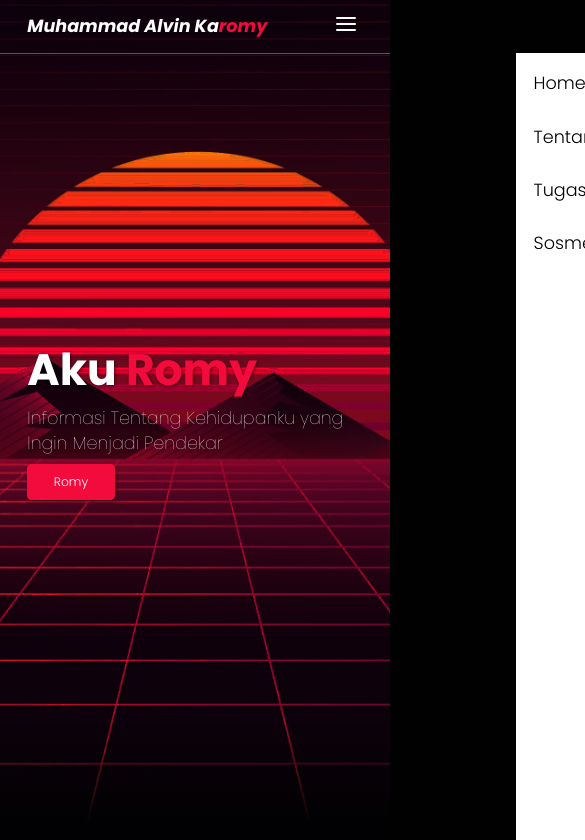
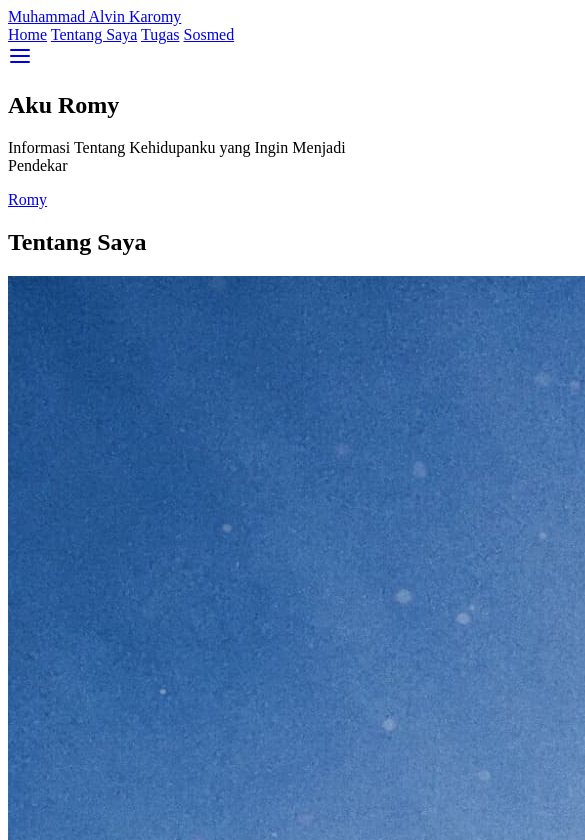
Before and after one commit to Romyyzhh/Muhammad-Alvin-Karomy-Website, a plain HTML site: page index.html in a window 390 px wide. Shown: the top 840 px of the page, 585 px wide, since content can reach past the window. Drawn offline with nearby package versions, Linux system fonts and the light colour scheme.

Commit message:
style.css

```diff
--- a/css/style.css
+++ b/css/style.css
@@ -1,353 +1,123 @@
-:root {
-  --primary: #f30b3e;
-  --bg: #010101;
-}
+<!DOCTYPE html>
+<html lang="en">
+<head>
+  <meta charset="UTF-8">
+  <meta name="viewport" content="width=device-width, initial-scale=1.0">
+  <meta http-equiv="X-UA-Compatible" content="ie=edge">
+  <title>Tugas UTS Sistem dan Teknologi Informasi</title>
 
-*{
-  font-family: 'Poppins', sans-serif;
-  margin: 0;
-  padding: 0;
-  box-sizing: border-box;
-  outline: none;
-  border-block: none;
-  text-decoration: none;
-}
+  <!-- Fonts -->
+  <link rel="preconnect" href="https://fonts.googleapis.com">
+<link rel="preconnect" href="https://fonts.gstatic.com" crossorigin>
+<link href="https://fonts.googleapis.com/css2?family=Poppins:ital,wght@0,100;0,300;0,700;1,700&display=swap" rel="stylesheet">
 
-html {
-  scroll-behavior: smooth;
-}
+<!-- Feather Icons -->
+<script src="https://unpkg.com/feather-icons"></script>
 
-body {
-  font-family: 'Poppins', Sans-Serif;
-  background-color: var(--bg);
-  color: #fff
-  min-height: 4000px;
-}
+<!-- My style -->
+  <link rel="stylesheet" href="css/style.css"
+</head>
+<body>
 
-/* navbar */
-.navbar {
-  display: flex;
-  justify-content: space-between;
-  align-items: center;
-  padding: 1.4rem 7%;
-  background-color: rgba(1, 1, 1; 0.8);
-  border-bottom: 1px solid var(--primary);
-  position: fixed;
-  top: 0;
-  left: 0;
-  right: 0;
-  z-index: 9999;
-}
+  <!-- Navbar Start -->
+  <nav class="navbar">
+    <a href="#" class="navbar-logo">Muhammad Alvin Ka<span>romy</span></a>
 
-.navbar .navbar-logo {
-  font-size: 2rem;
-  font-weight: 700;
-  color: #fff;
-  font-style: italic;
-}
+    <div class="navbar-nav">
+      <a href="#home">Home</a>
+      <a href="#about">Tentang Saya</a>
+      <a href="#menu">Tugas</a>
+      <a href="#contact">Sosmed</a>
+    </div>
 
-.navbar .navbar-logo span {
-  color: var(--primary);
-}
+    <div class="navbar-extra">
+      <a href="#" id="hamburger-menu"><i data-feather="menu"></i></a>
+    </div>
+  </nav>
+  <!-- Navbar End -->
 
-.navbar .navbar-nav a {
-  color: #fff;
-  display: inline-block;
-  font-size: 1.5rem;
-  margin: 0 1rem;
-}
+  <!-- Hero Section start -->
+  <section class="hero" id="home">
+    <main class="content">
+      <h1>Aku <span>Romy</span></h1>
+      <p>Informasi Tentang Kehidupanku yang Ingin Menjadi Pendekar</p>
+      <a href="#" class="cta">Romy</a>
+    </main>
+  </section>
+  <!-- Hero Section End -->
 
-.navbar .navbar-nav a:hover {
-  color: var(--primary);
-}
+  <!-- About Section Start -->
+  <section id="about" class="about">
+    <h2>Tentang Saya</h2>
 
-.navbar .navbar-nav a::after {
-  content: '';
-  display: block;
-  padding-bottom: 0.5rem;
-  border-bottom: 0.1rem solid var(--primary);
-  transform: scaleX(0);
-  transform: 0.2s linear;
-}
+    <div class="row">
+      <div class="about-img">
+        <img src="img/tentang-saya.jpeg" alt="Tentang Saya"
+        alt="tentang-saya">
+      </div>
+      <div class="content">
+        <h3>Informasi Data</h3>
+        <p>Namaku adalah Muhammad Alvin Karomy, biasa dipanggil Romy</p>
+        <p>Aku adalah seorang mahasiswa di Universitas Islam Nahdlatul Ulama Jepara (231240001352) Prodi Teknik Informatika Fakultas Sains dan Teknologi dan aku ditempatkan di kelas DA.</p>
+      </div>
+    </div>
+  </section>
+  <!-- About Section End -->
 
-.navbar .navbar-nav a:hover::after{
-  transform: scaleX(0.5);
-}
+  <!-- Menu script Start -->
+  <section id="menu" class="menu">
+    <h2>Tugas</h2>
+    <p>Tugas-tugas Sistem dan Teknologi Informasi.</p>
 
-.navbar .navbar-extra a {
-  color: #fff;
-  margin: 0 0.5rem;
-}
+    <div class="row">
+      <div class="menu-card">
+        <a href="https://docs.google.com/document/d/17k2wTkVUGxmcmaeoHwjhqY4o_pTWf8WI/edit?usp=drivesdk&ouid=112879149989834539798&rtpof=true&sd=true"><img src="img/1.webp" alt="book" class="menu-card-img">
+        </a>
+        <h3 class="menu-card-tittle"> -Tugas 1- </h3>
+      </div>
 
-.navbar .navbar-extra a:hover {
-  color: var>(--primary);
-}
+      <div class="menu-card">
+        <a href="https://docs.google.com/document/d/17rb8iy7iJCiU2tk3ZxLGYZcaWbo-jJsi/edit?usp=drivesdk&ouid=112879149989834539798&rtpof=true&sd=true"><img src="img/1.webp" alt="book" class="menu-card-img">
+          </a>
+        <h3 class="menu-card-tittle">-Tugas 2-</h3>
+      </div>
 
-#hamburger-menu {
-  display: none;
-}
+      <div class="menu-card">
+        <a href="https://docs.google.com/spreadsheets/d/1uex-vFKOs6B6GGCp7AuAqKSqQcZOOYCe/edit?usp=drivesdk&ouid=112879149989834539798&rtpof=true&sd=true"><img src="img/1.webp" alt="book" class="menu-card-img">
+        <h3 class="menu-card-tittle">-Tugas 3-</h3>
+      </div>
+    </div>
 
-/* Hero Section */
-.hero {
-  min-height: 100vh;
-  display: flex;
-  align-items: center;
-  background-image: url('../img/header-bg.jpg');
-  background-repeat: no-repeat;
-  background-size: cover;
-  background-position: center;
-  position: relative;
-}
-.hero::after {
-  content: '';
-  display: block;
-  position: absolute;
-  width: 100%;
-  height: 30%;
-  bottom: 0;
-  background: linear-gradient(0deg, rgba(1, 1, 3, 1)8%, rgba(255, 255, 255, 0) 50%);
-}
+  </section>
+  <!-- Menu script End -->
 
-.hero .content {
-  padding: 1.4rem 7%;
-  max-width: 60rem;
-}
+  <!-- Content Section Start -->
+  <section id="contact" class="contact">
+    <h2>Contact Person</h2>
+    <p>Go Follow all my Social Medias</p>
 
-.hero .content h1 {
-  font-size: 5rem;
-  color: #fff;
-  text-shadow: 1px 1px 3px rgba(1, 1, 3, 0.5);
-  line-height: 1.2;
-}
+    <div class="row">
+      <div class="contact-icon">
+        <a href="https://instagram.com/romyyzh_?igshid=OGQ5ZDc2ODk2ZA==" id="instagram"><i data-feather="instagram"></i><h3>@romyyzh_</h3></a>
 
-.hero .content h1 span {
-  color: var(--primary);
-}
+        <a href="https://www.facebook.com/romy.gaming.14" id="facebook"><i data-feather="facebook"></i><h3>Romy</h3></a>
 
-.hero .content p {
-  font-size: 2rem;
-  margin-top: 1rem;
-  line-height: 1.4;
-  font-weight: 100;
-  color: #fff;
-  text-shadow: 1px 1px 3px rgba(1, 1, 3, 0.5);
-  mix-blend-mode: different;
-}
+        <a href="https://mail.google.com/mail/mu/mp/903/#tl/priority/%5Esmartlabel_personal" id="mail"><i data-feather="mail"></i><h3>muhammadalvinkaromy@gmail.com</h3></a>
 
-.hero .content .cta {
-  margin-top: 1rem;
-  display: inline-block;
-  padding: 1rem 3rem;
-  font-size: 1.4rem;
-  color: #fff;
-  background-color: var(--primary);
-  border-radius: 0.5rem;
-  box-shadow: 1px 1px 3px rgba(1, 1, 3, 0.5);
-}
+        <a href="https://wa.me/62895326544080/" id="phone"><i data-feather="phone"></i><h3>0895326544080</h3></a>
 
-/* About Section */
-.about,
-.menu,
-.contact {
-  min-height: 100vh;
-  align-items: center;
-  padding: 8rem 7% 1.4rem;
-}
+        <a href=" " id="twitter"><i data-feather="twitter"></i><h3>Romyyzh</h3></a>
+        </div>
 
-.about h2,
-.menu h2,
-.contact h2 {
-  text-align: center;
-  color: #f30b3e;
-  font-size: 2.6rem;
-  margin-bottom: 8rem;
-}
+  </section>
+  <!-- Content Section Start -->
 
-.about .row {
-  display: flex;
-}
+  <!-- Feather Icons -->
+  <script>
+      feather.replace();
+    </script>
 
-.about .row .about-img {
-  flex: 1 1 45rem;
-}
-
-.about .row .about-img img {
-  width: 100%;
-
-}
-
-.about .row .content {
-  flex: 1 1 35rem;
-  padding: 0 1rem;
-}
-
-.about .row .content h3 {
-  margin-left: 2rem;
-  font-size: 1.8rem;
-  margin-bottom: 1rem;
-  color: #f30b3e;
-}
-
-.about .row .content p {
-
-  margin-bottom: 0.8rem;
-  font-size: 1.6rem;
-  font-weight: 100;
-  line-height: 1.5;
-  color: #fff;
-}
-
-/* Menu Section */
-.menu h2,
-.contact h2 {
-  margin-bottom: 1.5rem;
-}
-.menu p,
-.contact p {
-  text-align: center;
-  font-size: 1.5rem;
-  max-width: 30rem;
-  margin: auto;
-  font-weight: 100;
-  line-height: 1.6;
-  color: #fff;
-}
-
-.menu .row {
-  display: flex;
-  flex-wrap: warp;
-  margin-top: 5rem;
-  justify-content: center;
-}
-
-.menu .row .menu-card {
-  text-align: center;
-  padding: 1rem;
-  width: 100px;
-  height: 100px;
-  background-color: black;
-}
-
-.menu .row .menu-card img {
-  border-radius: 50%;
-  width: 100%;
-  height: 100%
-  margin: 0;
-}
-
-.menu .row .menu-card a {
-  position: different;
-  top: 0;
-  left: 0;
-  width: 100%;
-  height: 100%;
-  color: var(--primary);
-  background-color: #white;
-  opacity: 0.8;
-}
-
-.menu .row .menu-card h3 {
-  font-size: 1rem;
-  justify-content: center;
-  color: var(--primary);
-
-}
-
-/* Contact Section */
-.contact .row {
-  position: different;
-  margin-top: 4rem;
-  justify-content: left;
-  display: flex ;
-}
-.contact .row .contact-icon a {
-  color: var(--primary);
-  display: inline-block;
-  width: 100%;
-  padding: 1.5rem;
-  margin: 0 20px;
-}
-
-/* Media Queries */
-
-/* Laptop */
-@media (max-width: 1366px) {
-  html {
-    font-size: 75%;
-  }
-}
-
-/* Tablet */
-@media (max-width: 768px) {
-  html {
-    font-size: 62.5%;
-  }
-
-  #hamburger-menu {
-    display: inline-block;
-  }
-
-  .navbar .navbar-nav {
-    position: absolute;
-    top: 100%;
-    right: -100%;
-    background-color: #fff;
-    width: 30rem;
-    height: 100vh;
-    transition: 0.3s;
-  }
-
-  .navbar .navbar-nav.active {
-    right: 0;
-  }
-
-  .navbar .navbar-nav a {
-    color: var(--bg);
-    display: block;
-    margin: 1.5rem;
-    padding: 0.5rem;
-    font-size: 2rem;
-  }
-
-  .navbar .navbar-nav a::after {
-    transform-origin: 0 0;
-  }
-
-  .navbar .navbar-nav a:hover::after {
-    transform: scaleX(0.2);
-  }
-
-  .about .row {
-    flex-wrap: warp;
-  }
-
-  .about .roq .about-img img {
-    height: 24rem;
-    object-fit: cover;
-    object-position: center;
-  }
-
-  .about .row .content {
-    padding: 0;
-  }
-
-  .about .row .content h3 {
-    margin-top: 1rem;
-    font-size: 2rem;
-  }
-
-  .about .row .content p {
-    font-size: 1.8rem;
-  }
-}
-
-.menu p {
-  font-size: 1.5rem;
-}
-
-/* Mobile Phone */
-@media (max-width: 450px) {
-  html {
-    font-size: 55%;
-  }
-}
+    <!-- My Javascript -->
+    <script src="js/script.js"></script>
+</body>
+</html>
```
